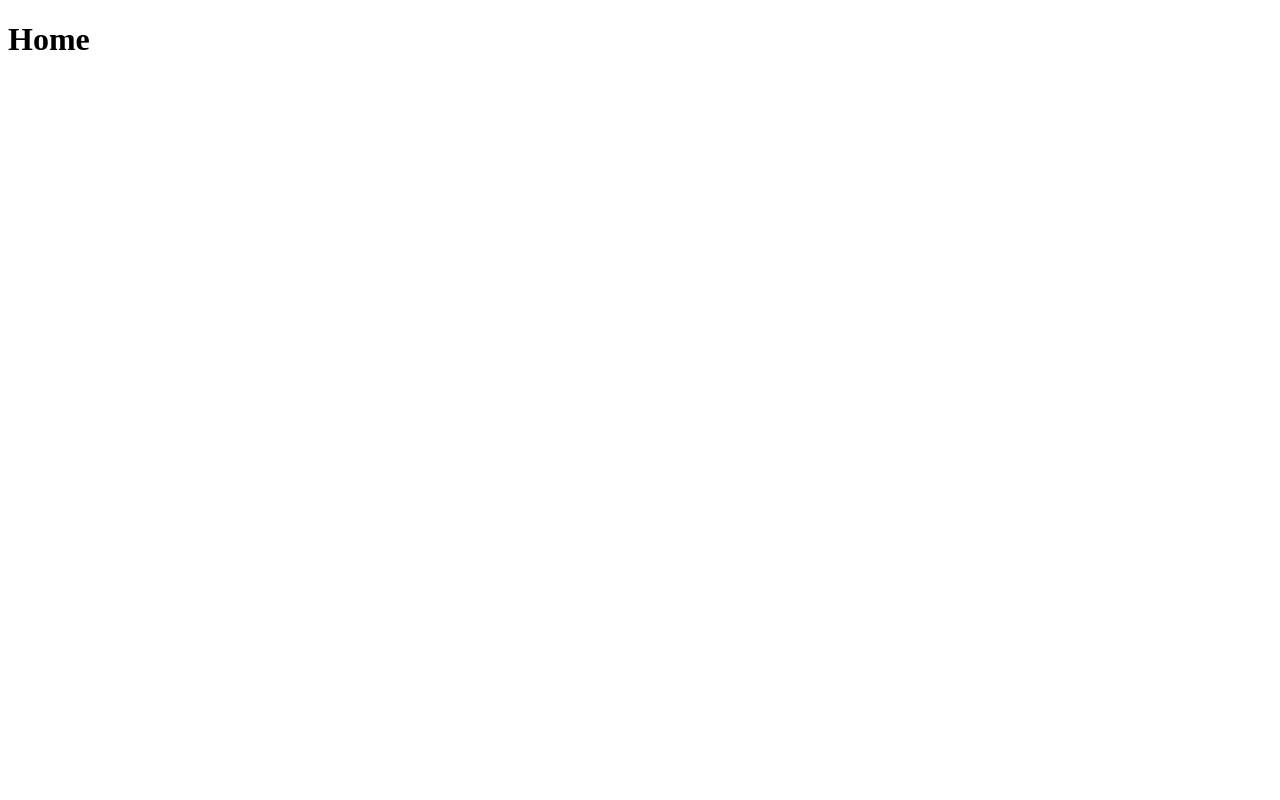
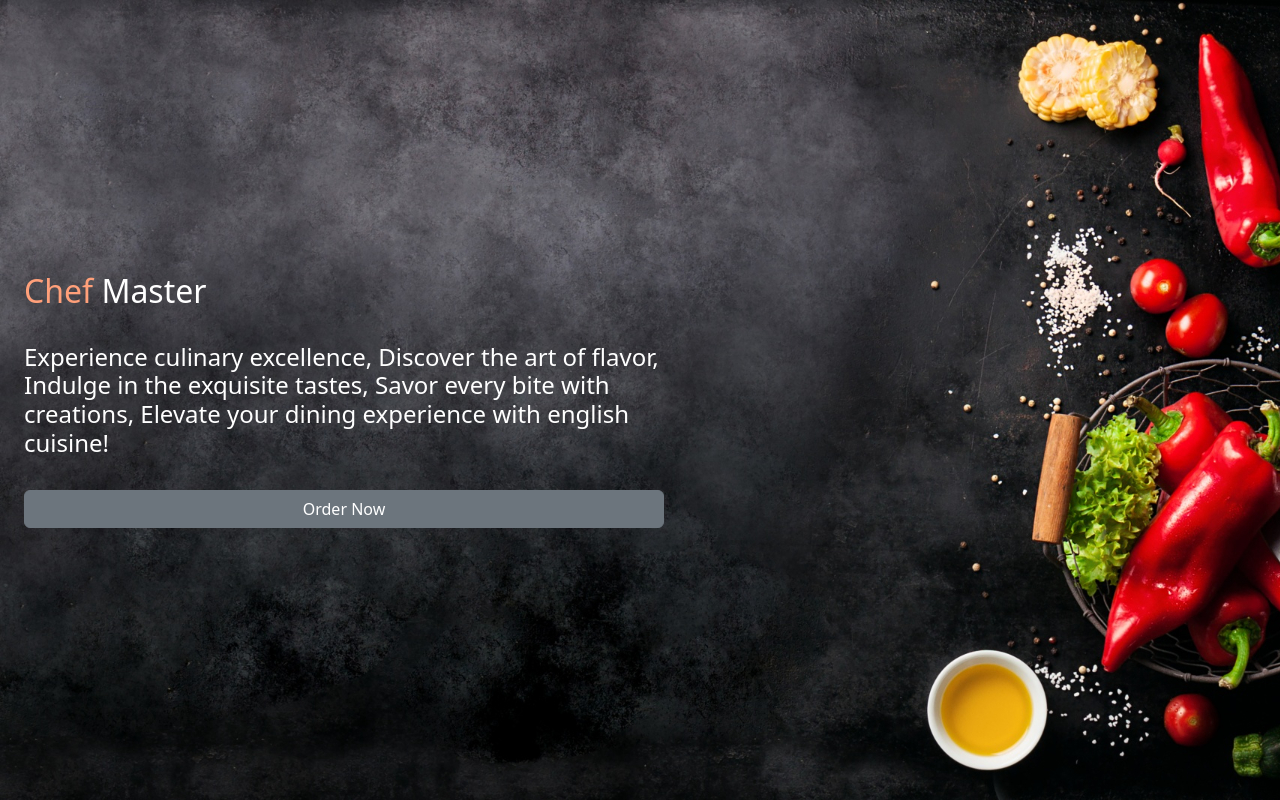
Before and after one commit to wazed-biplob/Chef-Master-Client, a React (Vite) app: page / in a window 1280 px wide. Built offline with nearby package versions, Linux system fonts and the light colour scheme.

Commit message:
Banner Completed

```diff
--- a/package.json
+++ b/package.json
@@ -10,7 +10,9 @@
     "preview": "vite preview"
   },
   "dependencies": {
+    "bootstrap": "^5.2.3",
     "react": "^18.2.0",
+    "react-bootstrap": "^2.7.4",
     "react-dom": "^18.2.0",
     "react-router-dom": "^6.11.0"
   },
--- /dev/null
+++ b/src/Components/Home/Home.css
@@ -0,0 +1,10 @@
+* {
+  margin: 0;
+  padding: 0;
+}
+
+.banner {
+  width: 100vw;
+  height: 100vh;
+  background: url("../../../src/assets/banner.jpg");
+}
--- a/src/Components/Home/Home.jsx
+++ b/src/Components/Home/Home.jsx
@@ -1,9 +1,22 @@
+/* eslint-disable no-unused-vars */
 import React from "react";
-
+import "./Home.css";
+import Header from "../../Shared/Header";
+import { Button } from "react-bootstrap";
 const Home = () => {
   return (
-    <div>
-      <h1>Home</h1>
+    <div className="banner d-flex align-items-center">
+      <div className="banner-text d-flex flex-column w-50 text-white gap-4 ms-4">
+        <h2>
+          <span style={{ color: "lightsalmon" }}>Chef</span> Master
+        </h2>
+        <h4>
+          Experience culinary excellence, Discover the art of flavor, Indulge in
+          the exquisite tastes, Savor every bite with creations, Elevate your
+          dining experience with english cuisine!
+        </h4>
+        <Button variant="secondary">Order Now</Button>{" "}
+      </div>
     </div>
   );
 };
--- /dev/null
+++ b/src/Shared/Header.jsx
@@ -0,0 +1,11 @@
+import React from "react";
+
+const Header = () => {
+  return (
+    <div>
+      <h1>Header</h1>
+    </div>
+  );
+};
+
+export default Header;
--- a/src/main.jsx
+++ b/src/main.jsx
@@ -3,6 +3,7 @@ import ReactDOM from "react-dom/client";
 import "./index.css";
 import { RouterProvider } from "react-router-dom";
 import router from "./Routes/Routes.jsx";
+import "bootstrap/dist/css/bootstrap.min.css";
 
 ReactDOM.createRoot(document.getElementById("root")).render(
   <React.StrictMode>
```
Also changed, not shown: src/assets/banner.jpg (added), 1 other file (tests, documents, lock files or other folders).
